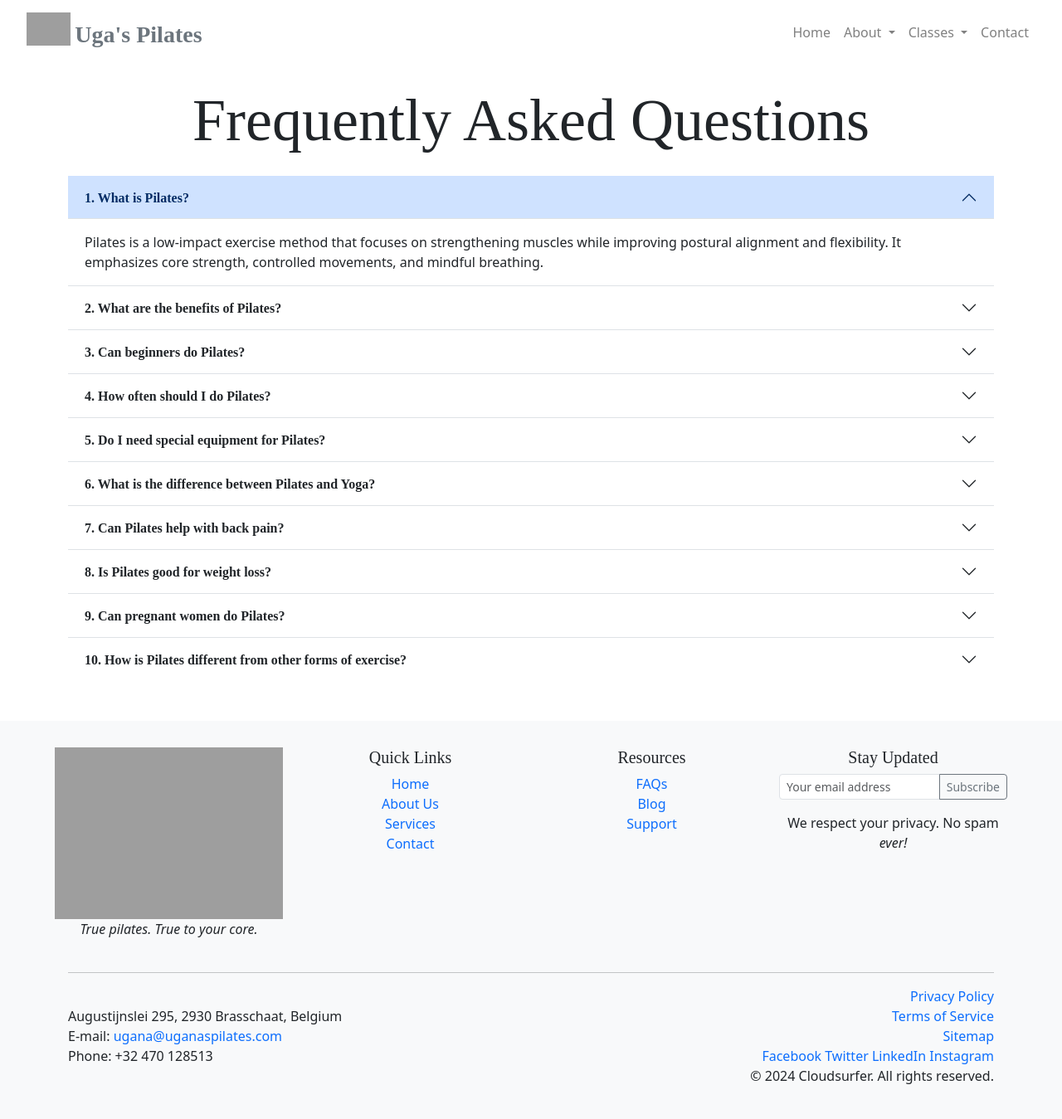
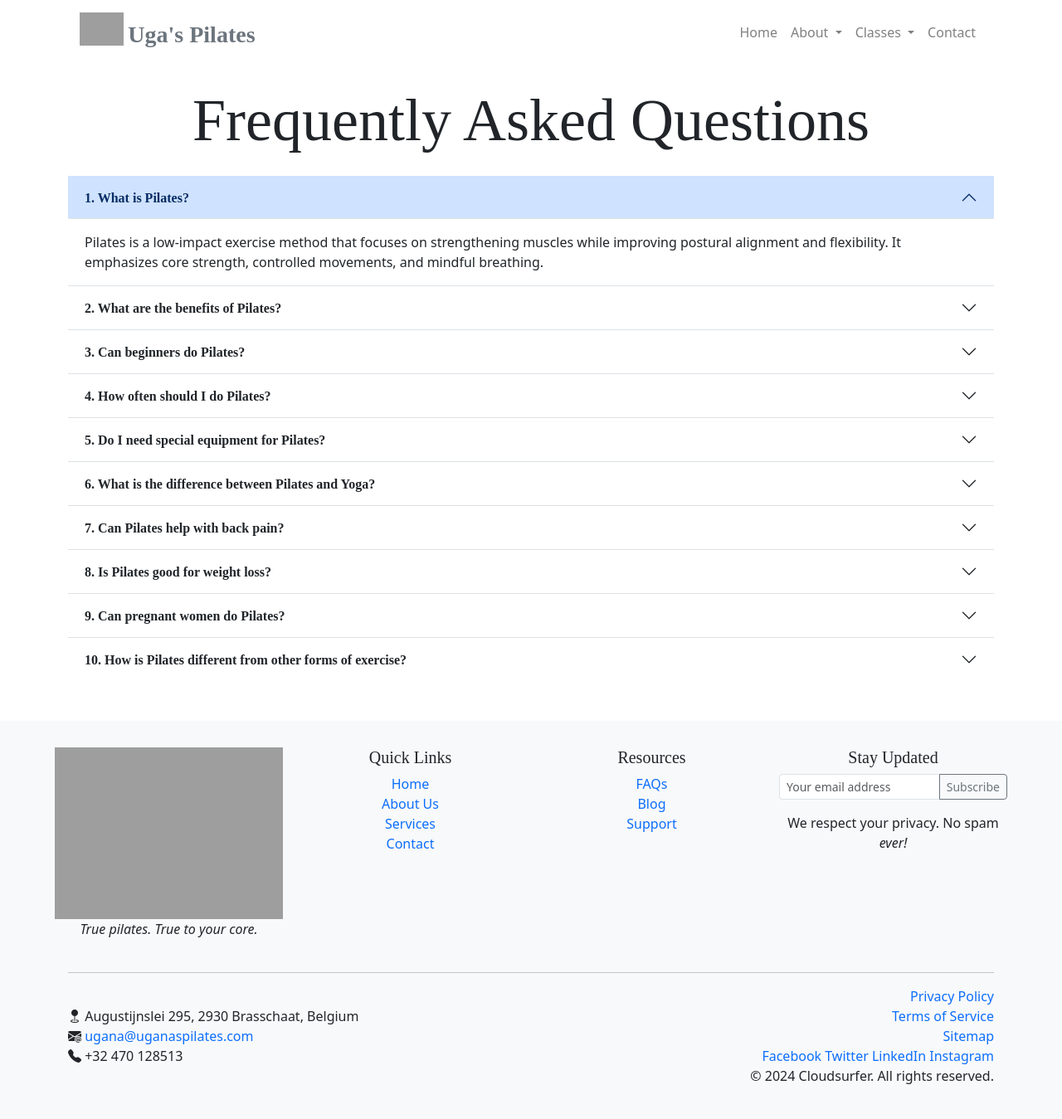
Before and after one commit to martijnnieuwland/ugas_pilates, a Django app: page /faq/ in a window 1280 px wide. Shown: the whole page at 83% size. Run offline with Django 5.2, Linux system fonts and the light colour scheme; parts of the project's set-up code (start-up, migrations or seed data) failed here and were passed over; some libraries are stand-ins or nearby versions; some web fonts are replaced; grey boxes are pictures that could not be loaded.

Commit message:
Blog layout

```diff
--- a/templates/ugas_pilates/base.html
+++ b/templates/ugas_pilates/base.html
@@ -21,6 +21,10 @@
       integrity="sha384-QWTKZyjpPEjISv5WaRU9OFeRpok6YctnYmDr5pNlyT2bRjXh0JMhjY6hW+ALEwIH"
       crossorigin="anonymous"
     />
+    <link
+      rel="stylesheet"
+      href="https://cdn.jsdelivr.net/npm/bootstrap-icons@1.11.3/font/bootstrap-icons.min.css"
+    />
     <link rel="stylesheet" href="{% static 'ugas_pilates/css/custom.css' %}" />
     <link rel="stylesheet" href="{% static 'ugas_pilates/css/style.css' %}" />
     <link rel="preconnect" href="https://fonts.googleapis.com" />
@@ -38,10 +42,10 @@
   <body class="">
     {% block landing %} {% endblock landing %} {% block nav %}
     <nav
-      class="navbar navbar-light navbar-expand-md sticky-top navbar-custom bg-body-none"
+      class="navbar navbar-light navbar-expand-md sticky-top navbar-custom bg-body-none px-md-5"
       data-bs-theme="light"
     >
-      <div class="container-fluid">
+      <div class="container-fluid px-md-5">
         <a href="{% url 'home' %}" class="navbar-brand">
           <img
             src="{% static 'ugas_pilates/images/logo.svg' %}"
@@ -228,12 +232,14 @@
           <div class="col-md-6">
             <address>
               <br />
-              Augustijnslei 295, 2930 Brasschaat, Belgium
+              <i class="bi bi-geo-fill"></i>
+                Augustijnslei 295, 2930 Brasschaat, Belgium
               <br />
-              E-mail:
-              <a href="mailto: ugana82@yahoo.de">ugana@uganaspilates.com</a>
+              <i class="bi bi-envelope-at-fill"></i>
+              <a href="mailto: ugana82@yahoo.de">  ugana@uganaspilates.com</a>
               <br />
-              Phone: +32 470 128513
+              <i class="bi bi-telephone-fill"></i>
+                +32 470 128513
             </address>
           </div>
           <div class="col-md-6 text-end">
--- a/ugas_pilates/sitemaps.py
+++ b/ugas_pilates/sitemaps.py
@@ -6,7 +6,7 @@ class StaticViewsSitemap(sitemaps.Sitemap):
     changefreq = "daily"
 
     def items(self):
-        return ['home', 'studio', 'instructors', 'testimonials', 'faq', 'blog',
+        return ['home', 'studio', 'instructors', 'testimonials', 'faq',
                 'schedule', 'pricing', 'contact', 'privacy', 'terms']
 
     def location(self, item):
```
Also changed, not shown: blog/templates/blog/detail.html (+15 -9 lines), templates/ugas_pilates/contact.html (+13 -8 lines).
